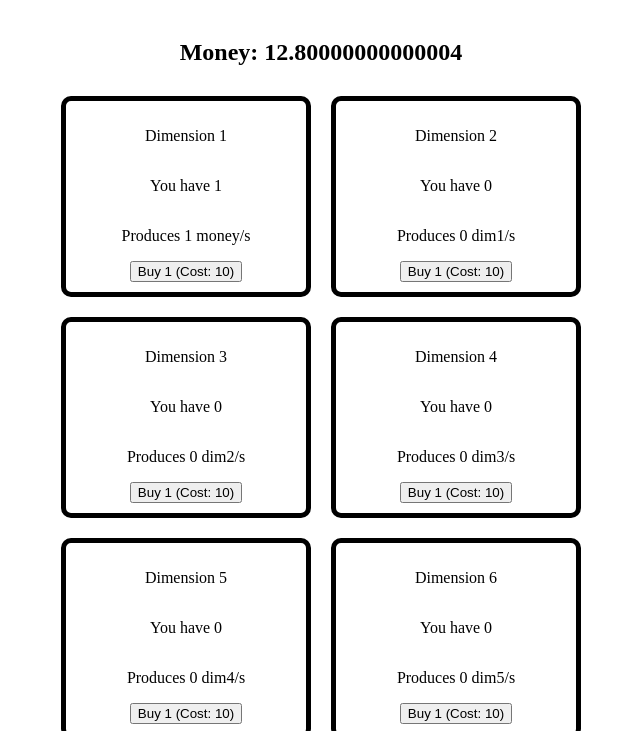
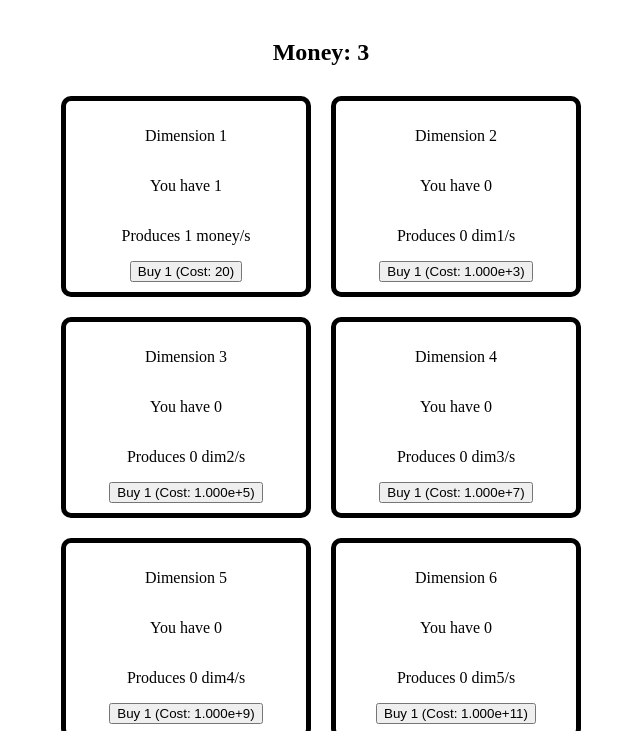
Before and after one commit to LewZhiYang/basicIncremental, a plain HTML site: page index.html in a window 1280 px wide. Both pictures are taken after a click on the button "Buy 1 (Cost: 10)". Shown: the part 69-800 px from the top of the page, without its empty margins (319-959 px from the left). Drawn offline with Linux system fonts and the light colour scheme.

Commit message:
working well

```diff
--- a/js/support.js
+++ b/js/support.js
@@ -12,16 +12,16 @@ function update() {
     for (let i=0; i<10; i++) {
         if (i != 0) {
             data.generators[i -1].amt += g[i].amt * interval
-            document.getElementById(`dim${i + 1}amt`).textContent = `You have ${data.generators[i].amt}`
-            document.getElementById(`dim${i + 1}production`).textContent = `Produces ${data.generators[i].amt} dim${i}/s`
+            document.getElementById(`dim${i + 1}production`).textContent = `Produces ${formatNumber(data.generators[i].amt)} dim${i}/s`
         } else {
             data.money += g[i].amt * interval
-            document.getElementById(`dim${i + 1}amt`).textContent = `You have ${data.generators[i].amt}`
-            document.getElementById(`dim${i + 1}production`).textContent = `Produces ${data.generators[i].amt} money/s`
+            document.getElementById(`dim${i + 1}production`).textContent = `Produces ${formatNumber(data.generators[i].amt)} money/s`
         }
+        document.getElementById(`dim${i + 1}amt`).textContent = `You have ${formatNumber(data.generators[i].amt)}`
+        document.getElementById(`btn${i + 1}`).textContent = `Buy 1 (Cost:  ${formatNumber(data.generators[i].cost)})`
     }
 
-    document.getElementById('moneyAmt').textContent = `Money: ${data.money}`
+    document.getElementById('moneyAmt').textContent = `Money: ${formatNumber(data.money)}`
 
 }
 
@@ -54,5 +54,17 @@ function initialise() {
 }
 
 function buy(i) {
-    data.generators[i - 1].amt += 1
+    if (data.money >= data.generators[i - 1].cost){
+        data.generators[i - 1].amt += 1
+        data.money -= data.generators[i - 1].cost
+        data.generators[i - 1].cost *= (i + 1)
+    }
 }
+
+function formatNumber(number) {
+    if (number < 1000) {
+        return Math.round(number)
+    } else {
+        return number.toExponential(3)
+    }
+}
--- a/style.css
+++ b/style.css
@@ -26,6 +26,10 @@ dimension {
     align-items: center;
 }
 
+button {
+    cursor: pointer;
+}
+
 @media only screen and (max-width: 600px) {
     section {
         width: 400px;
```
